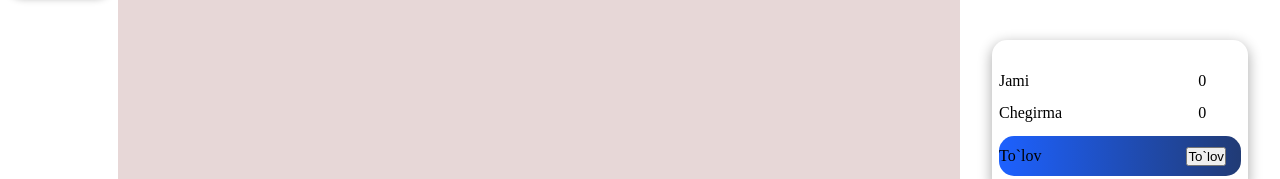
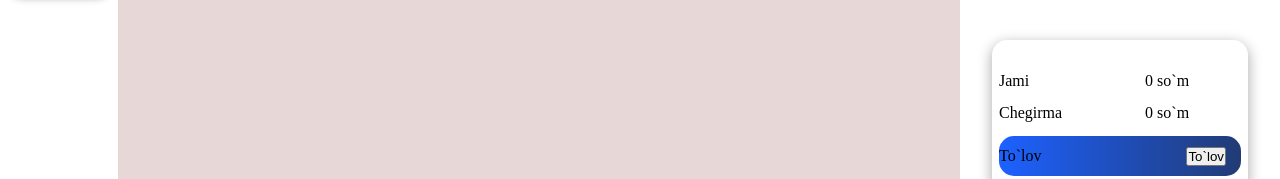
Before and after one commit to KIUT-Projects/PBL-vendor-frontend-vue, a Vue app: page /menu in a window 1280 px wide. Shown: the part 617-796 px from the top of the page. Built offline with nearby package versions, Linux system fonts and the light colour scheme.

Commit message:
Done all discount2

```diff
--- a/src/components/Right_page/Right_for_page.vue
+++ b/src/components/Right_page/Right_for_page.vue
@@ -54,12 +54,12 @@
            <table cellspacing="0">
             <tr>
                 <td>  Jami</td>
-                <td>{{ this.price }}</td>
+                <td>{{ this.price }} so`m</td>
             </tr>
 
             <tr>
                 <td>  Chegirma</td>
-                <td>{{ discount }} </td>
+                <td>{{ discount }} so`m</td>
             </tr>
 
             <tr>
```
